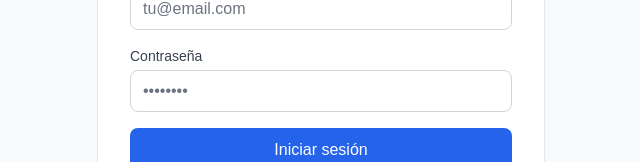
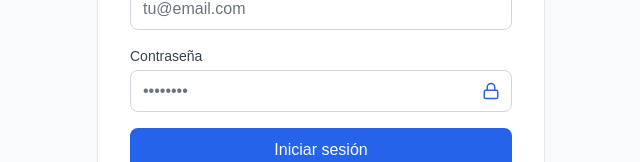
Before and after one commit to Smonto-06/ventory, a Next.js app: page /login in a window 1280 px wide. Shown: the part 348-510 px from the top of the page, without its empty margins (319-959 px from the left). Built offline with nearby package versions, Linux system fonts and the light colour scheme.

Commit message:
feat(login): add password toggle with lock icon in blue

```diff
--- a/app/login/page.tsx
+++ b/app/login/page.tsx
@@ -13,6 +13,7 @@ function LoginContent() {
   const [form, setForm] = useState({ email: '', password: '' })
   const [error, setError] = useState('')
   const [loading, setLoading] = useState(false)
+  const [showPassword, setShowPassword] = useState(false)
 
   async function handleSubmit(e: React.FormEvent) {
     e.preventDefault()
@@ -75,15 +76,35 @@ function LoginContent() {
               <label className="block text-sm font-medium text-gray-700 mb-1">
                 Contraseña
               </label>
+              <div className="relative">
                 <input
-                type="password"
+                  type={showPassword ? 'text' : 'password'}
                   required
                   value={form.password}
                   onChange={(e) => setForm((f) => ({ ...f, password: e.target.value }))}
-                className="w-full px-3 py-2 border border-gray-300 rounded-lg focus:outline-none focus:ring-2 focus:ring-blue-500 focus:border-transparent"
+                  className="w-full px-3 py-2 pr-10 border border-gray-300 rounded-lg focus:outline-none focus:ring-2 focus:ring-blue-500 focus:border-transparent"
                   placeholder="••••••••"
                   autoComplete="current-password"
                 />
+                <button
+                  type="button"
+                  onClick={() => setShowPassword((v) => !v)}
+                  className="absolute right-3 top-1/2 -translate-y-1/2 text-blue-600 hover:text-blue-700 transition-colors"
+                  aria-label={showPassword ? 'Ocultar contraseña' : 'Mostrar contraseña'}
+                >
+                  {showPassword ? (
+                    <svg xmlns="http://www.w3.org/2000/svg" width="18" height="18" viewBox="0 0 24 24" fill="none" stroke="currentColor" strokeWidth="2" strokeLinecap="round" strokeLinejoin="round">
+                      <rect x="3" y="11" width="18" height="11" rx="2" ry="2"/>
+                      <path d="M7 11V7a5 5 0 0 1 9.9-1"/>
+                    </svg>
+                  ) : (
+                    <svg xmlns="http://www.w3.org/2000/svg" width="18" height="18" viewBox="0 0 24 24" fill="none" stroke="currentColor" strokeWidth="2" strokeLinecap="round" strokeLinejoin="round">
+                      <rect x="3" y="11" width="18" height="11" rx="2" ry="2"/>
+                      <path d="M7 11V7a5 5 0 0 1 10 0v4"/>
+                    </svg>
+                  )}
+                </button>
+              </div>
             </div>
 
             <button
```
Lines whose indentation alone changed are shown as unchanged.
